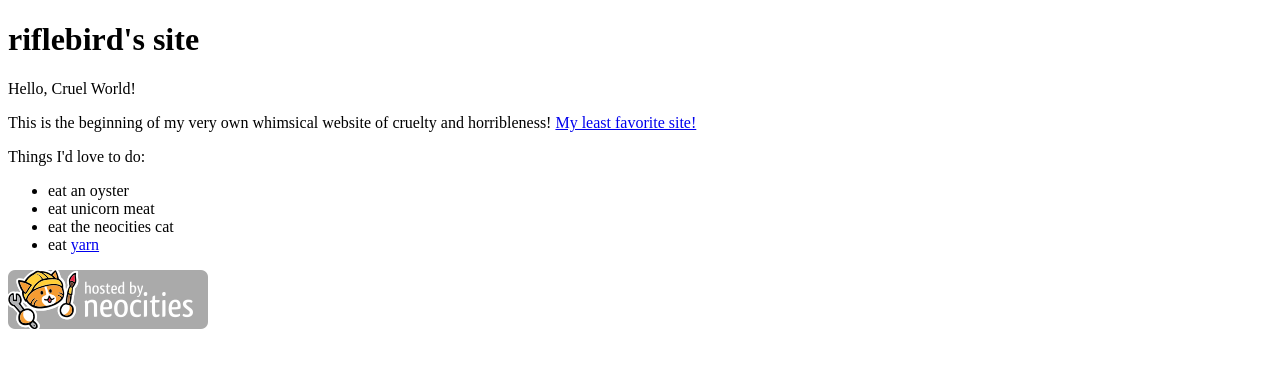
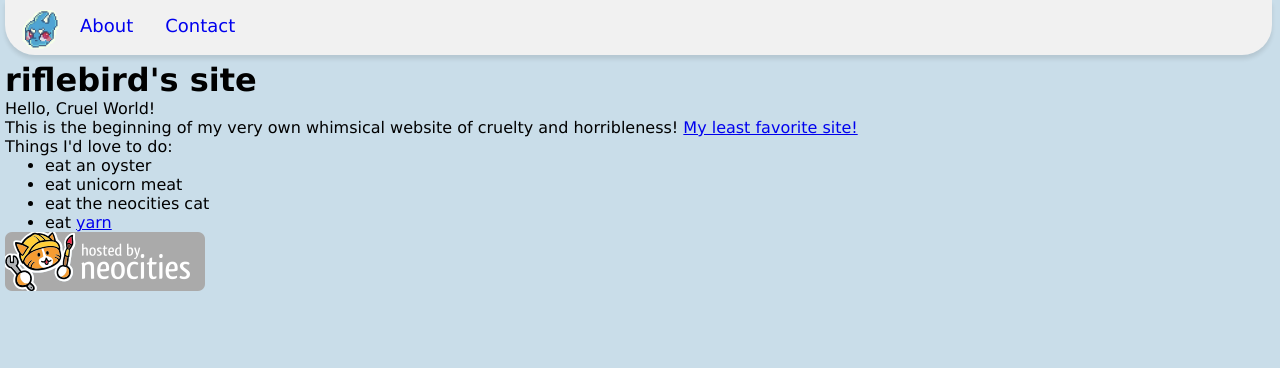
Before and after one commit to zeriflebird/neocities-riflebird, a plain HTML site: page index.html in a window 1280 px wide. Drawn offline with Linux system fonts and the light colour scheme.

Commit message:
Added basic header

```diff
--- a/index.html
+++ b/index.html
@@ -1,7 +1,14 @@
 <!DOCTYPE html>
 <html>
+  <head>
+    <meta charset="UTF-8">
+    <title>riflebird's site</title>
+    <link rel="stylesheet" href="/style.css">
+    <script defer src="/script.js"></script>
+  </head>
+
   <body>
-
+  <div id="header"></div>
   <h1> riflebird's site </h1>
 
     <p>Hello, Cruel World!</p>
@@ -21,8 +28,6 @@
         <a href="http://yarn.com">yarn</a>
       </li>
     </ul>
-    <img src="/neocities.png">
-
-
+    <img src="assets/neocities.png">
   </body>
 </html>
--- /dev/null
+++ b/script.js
@@ -0,0 +1,14 @@
+/* Hello and welcome to the hellscape that is javascript!
+Behold, but don't be scared as we descend into madness... */
+
+header.innerHTML = `
+<header id="header" class="header">
+    <div class="logo">
+        <img src="/assets/blue-sprite2.png">
+    </div>
+    <nav>
+        <a href="/not_found.html">About</a>
+        <a href="/not_found.html">Contact</a>
+    </nav>
+</header>
+`;
--- a/style.css
+++ b/style.css
@@ -2,8 +2,44 @@
    HTML content. To learn how to do something, just try searching Google for questions like
    "how to change link color." */
 
+* {
+  margin: 0;
+  padding-right: 0;
+  box-sizing: border-box;
+  /* outline: 1px solid red; */
+}
+
 body {
-  background-color: white;
+  background-color: #c9dde9;
+  margin: 61px 5px 0 5px;
   color: black;
   font-family: Verdana;
+  overflow-x: hidden;
 }
+
+.header {
+  position: fixed;
+  top: 0px;
+  width: 99%;
+  background-color: #f1f1f1;
+  padding: 10px 0px 5px;
+  box-shadow: 0 4px 4px rgba(0, 0, 0, 0.1);
+  border-radius: 0 0px 30px 30px;
+}
+
+.header nav {
+  display: flex;
+  margin-top: 5px;
+}
+
+.header a {
+  padding: 0 12px 0 20px;
+  text-decoration: none;
+  font-size: 18px;
+}
+
+.header img {
+  float: left;
+  padding-left: 15px;
+  width: 55px;
+}
```
Also changed, not shown: assets/blue-sprite2.png (added), assets/neocities.png (renamed from neocities.png).
